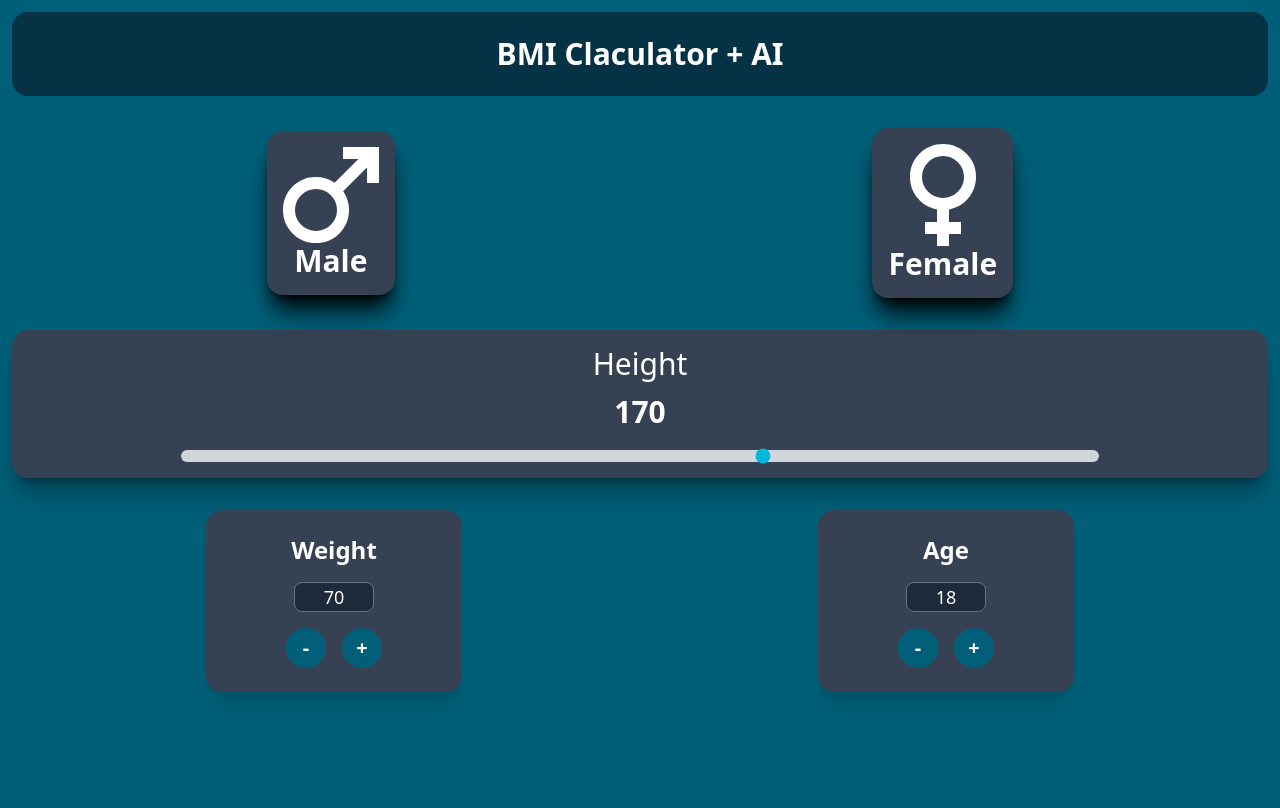
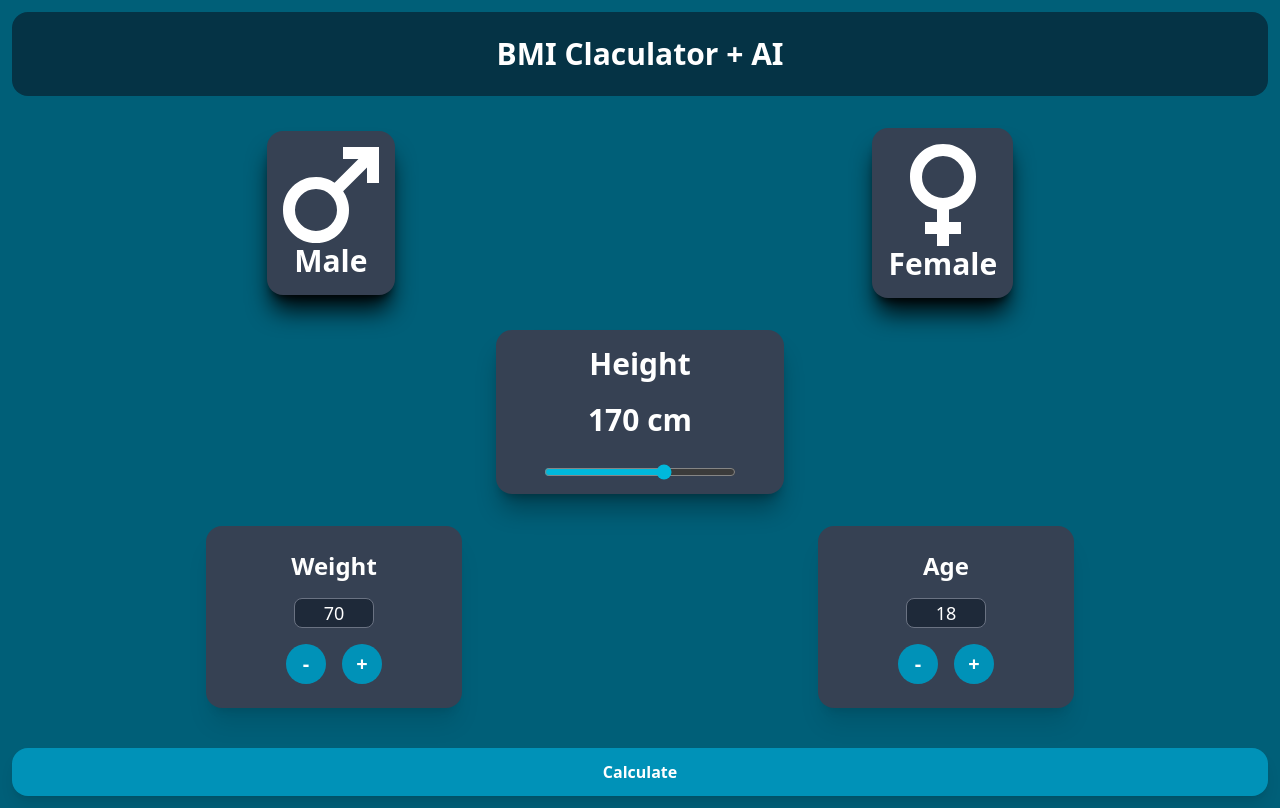
Before and after one commit to sasanshirdel/bmi-ai-calculator, an Angular app: page / in a window 1280 px wide. Built offline with nearby package versions, Linux system fonts and the light colour scheme.

Commit message:
create result component and show results

```diff
--- a/src/app/app.routes.ts
+++ b/src/app/app.routes.ts
@@ -1,9 +1,14 @@
 import { Routes } from '@angular/router';
 import { BmiContainerComponent } from './bmi-container/bmi-container.component';
+import { BmiResultComponent } from './components/bmi-result/bmi-result.component';
 
 export const routes: Routes = [
     {
         path: '',
         component: BmiContainerComponent
+    },
+    {
+        path: "result",
+        component: BmiResultComponent
     }
 ];
--- a/src/app/bmi-container/bmi-container.component.html
+++ b/src/app/bmi-container/bmi-container.component.html
@@ -3,15 +3,22 @@
         <h1 class="font-bold text-3xl">BMI Claculator + AI</h1>
     </header>
 
-    <main>
+    <main class="">
         <section class="gender-selector">
-            <app-gender-selector />
+            <app-gender-selector (genderValue)="gender.set($event)" />
+        </section>
+        <section class="mt-4 flex justify-center items-center">
+            <app-height-selector (heightValue)="height.set($event)" />
         </section>
         <section class="mt-4">
-            <app-height-selector />
+            <app-age-weight-selector (valuesChanged)="ageAndWeight.set($event)" />
         </section>
-        <section class="mt-4">
-            <app-age-weight-selector />
+
+        <section class="flex justify-center mt-6">
+            <button (click)="calculate()"
+                class="w-full bg-cyan-600 text-white font-bold px-6 py-3 rounded-2xl shadow-lg hover:bg-cyan-500 active:scale-95 transition-transform">
+                Calculate
+            </button>
         </section>
     </main>
 </div>
--- a/src/app/bmi-container/bmi-container.component.ts
+++ b/src/app/bmi-container/bmi-container.component.ts
@@ -1,7 +1,8 @@
-import { Component } from '@angular/core';
+import { Component, inject, signal } from '@angular/core';
 import { GenderSelectorComponent } from "../components/gender-selector/gender-selector.component";
 import { HeightSelectorComponent } from "../components/height-selector/height-selector.component";
 import { AgeWeightSelectorComponent } from "../components/age-weight-selector/age-weight-selector.component";
+import { Router } from '@angular/router';
 
 @Component({
   selector: 'app-bmi-container',
@@ -11,4 +12,30 @@ import { AgeWeightSelectorComponent } from "../components/age-weight-selector/ag
 })
 export class BmiContainerComponent {
 
+  private router = inject(Router)
+
+  gender = signal<string | null>(null);
+  height = signal<number | null>(170);
+  ageAndWeight = signal<{ age: number; weight: number } | null>(null)
+
+  calculate() {
+    console.log('Gender:', this.gender());
+    console.log('Height:', this.height());
+    console.log('Age & Weight:', this.ageAndWeight());
+
+    if (this.height() && this.ageAndWeight() && this.ageAndWeight()?.weight != null) {
+      const bmi = this.ageAndWeight()!.weight / ((this.height()! / 100) ** 2);
+      console.log('BMI:', bmi.toFixed(2));
+
+      this.router.navigate(['/result'], {
+        state: {
+          gender: this.gender(),
+          height: this.height(),
+          age: this.ageAndWeight()!.age,
+          weight: this.ageAndWeight()!.weight,
+          bmi: bmi
+        }
+      })
+    }
+  }
 }
--- a/src/app/components/age-weight-selector/age-weight-selector.component.html
+++ b/src/app/components/age-weight-selector/age-weight-selector.component.html
@@ -5,13 +5,13 @@
         <h4 class="text-white text-2xl font-semibold">Weight</h4>
         <input type="number" [value]="weight()" (input)="onWeightInput($any($event.target).value)"
             class="w-20 text-center text-lg rounded-lg border border-gray-500 bg-gray-800 text-white focus:outline-none focus:ring-2 focus:ring-cyan-500"
-            min="0" max="200">
+            min="0">
         <div class="flex gap-4">
             <button type="button"
-                class="w-10 h-10 flex items-center justify-center rounded-full bg-cyan-800 text-white text-xl font-bold hover:bg-cyan-700 active:scale-95 transition"
+                class="w-10 h-10 flex items-center justify-center rounded-full bg-cyan-600 text-white text-xl font-bold hover:bg-cyan-700 active:scale-95 transition"
                 (click)="decreaseWeight()">-</button>
             <button type="button"
-                class="w-10 h-10 flex items-center justify-center rounded-full bg-cyan-800 text-white text-xl font-bold hover:bg-cyan-700 active:scale-95 transition"
+                class="w-10 h-10 flex items-center justify-center rounded-full bg-cyan-600 text-white text-xl font-bold hover:bg-cyan-700 active:scale-95 transition"
                 (click)="increaseWeight()">+</button>
         </div>
     </div>
@@ -24,10 +24,10 @@
             min="0" max="110">
         <div class="flex gap-4">
             <button type="button"
-                class="w-10 h-10 flex items-center justify-center rounded-full bg-cyan-800 text-white text-xl font-bold hover:bg-cyan-700 active:scale-95 transition"
+                class="w-10 h-10 flex items-center justify-center rounded-full bg-cyan-600 text-white text-xl font-bold hover:bg-cyan-700 active:scale-95 transition"
                 (click)="decreaseAge()">-</button>
             <button type="button"
-                class="w-10 h-10 flex items-center justify-center rounded-full bg-cyan-800 text-white text-xl font-bold hover:bg-cyan-700 active:scale-95 transition"
+                class="w-10 h-10 flex items-center justify-center rounded-full bg-cyan-600 text-white text-xl font-bold hover:bg-cyan-700 active:scale-95 transition"
                 (click)="increaseAge()">+</button>
         </div>
     </div>
--- a/src/app/components/age-weight-selector/age-weight-selector.component.ts
+++ b/src/app/components/age-weight-selector/age-weight-selector.component.ts
@@ -1,4 +1,4 @@
-import { Component, signal } from '@angular/core';
+import { Component, OnInit, output, signal } from '@angular/core';
 
 @Component({
   selector: 'app-age-weight-selector',
@@ -6,37 +6,56 @@ import { Component, signal } from '@angular/core';
   templateUrl: './age-weight-selector.component.html',
   styleUrl: './age-weight-selector.component.css'
 })
-export class AgeWeightSelectorComponent {
+export class AgeWeightSelectorComponent implements OnInit {
 
+  ngOnInit() {
+    this.emitValues();
+  }
 
   age = signal(18);
   weight = signal(70);
 
+  valuesChanged = output<{ age: number; weight: number }>();
+
   increaseAge() {
-    this.age.update(val => val + 1);
+    if (this.age() < 110) {
+      this.age.update(val => val + 1);
+      this.emitValues()
+    }
   }
 
   decreaseAge() {
     if (this.age() > 0) {
       this.age.update(val => val - 1);
+      this.emitValues()
     }
   }
 
   increaseWeight() {
-    this.weight.update(val => val + 1);
+    if (this.weight() < 180) {
+      this.weight.update(val => val + 1);
+      this.emitValues()
+    }
   }
 
   decreaseWeight() {
     if (this.weight() > 0) {
       this.weight.update(val => val - 1);
+      this.emitValues()
     }
   }
 
   onAgeInput(value: string) {
     this.age.set(Number(value));
+    this.emitValues()
   }
 
   onWeightInput(value: string) {
     this.weight.set(Number(value));
+    this.emitValues()
+  }
+
+  private emitValues() {
+    this.valuesChanged.emit({ age: this.age(), weight: this.weight() });
   }
 }
--- /dev/null
+++ b/src/app/components/bmi-result/bmi-result.component.html
@@ -0,0 +1,13 @@
+<div class="container m-auto p-3">
+    <header class="bg-cyan-950 text-white text-center py-6 px-4 rounded-2xl">
+        <h1 class="font-bold text-3xl">Your BMI Result</h1>
+    </header>
+
+    <main class="mt-6 text-center text-white">
+        <p class="text-xl font-semibold">Gender: {{ gender }}</p>
+        <p class="text-xl font-semibold">Age: {{ age }}</p>
+        <p class="text-xl font-semibold">Height: {{ height }} cm</p>
+        <p class="text-xl font-semibold">Weight: {{ weight }} kg</p>
+        <p class="mt-4 text-3xl font-bold text-cyan-600">BMI: {{ bmi | number:'1.1-2' }}</p>
+    </main>
+</div>
--- /dev/null
+++ b/src/app/components/bmi-result/bmi-result.component.ts
@@ -0,0 +1,32 @@
+import { DecimalPipe } from '@angular/common';
+import { Component } from '@angular/core';
+import { Router } from '@angular/router';
+
+@Component({
+  selector: 'app-bmi-result',
+  imports: [DecimalPipe],
+  templateUrl: './bmi-result.component.html',
+  styleUrl: './bmi-result.component.css'
+})
+export class BmiResultComponent {
+  gender!: string;
+  height!: number;
+  age!: number;
+  weight!: number;
+  bmi!: number;
+
+  constructor(private router: Router) {
+    const state = this.router.getCurrentNavigation()?.extras.state as any;
+
+    if (state) {
+      this.gender = state.gender;
+      this.height = state.height;
+      this.age = state.age;
+      this.weight = state.weight;
+      this.bmi = state.bmi;
+    } else {
+      // اگه مستقیم وارد صفحه شد، برگرد به فرم
+      this.router.navigate(['/']);
+    }
+  }
+}
--- a/src/app/components/gender-selector/gender-selector.component.ts
+++ b/src/app/components/gender-selector/gender-selector.component.ts
@@ -1,5 +1,5 @@
 import { NgClass } from '@angular/common';
-import { Component, signal } from '@angular/core';
+import { Component, output, signal } from '@angular/core';
 
 @Component({
   selector: 'app-gender-selector',
@@ -12,8 +12,14 @@ export class GenderSelectorComponent {
   // User Gender
   gender = signal<string | null>(null)
 
+  genderValue = output<string | null>()
+
   onSelectGender(gender: string) {
     this.gender.set(gender);
+    this.emitValues()
+  }
 
+  private emitValues() {
+    this.genderValue.emit(this.gender());
   }
 }
--- a/src/app/components/height-selector/height-selector.component.html
+++ b/src/app/components/height-selector/height-selector.component.html
@@ -1,6 +1,8 @@
-<div class="bg-gray-700 flex flex-col justify-center items-center shadow-xl/30 p-4 rounded-2xl">
-    <h4 class="text-white text-3xl">Height</h4>
-    <p class="font-bold text-white text-3xl my-3">{{heightValue()}}</p>
-    <input type="range" [value]="heightValue()" (input)="heightValue.set($any($event.target).value)" min="100" max="210"
-        class="w-3/4 h-3 mt-2 bg-gray-300 rounded-lg appearance-none cursor-pointer accent-cyan-500" />
+<div class="bg-gray-700 flex flex-col justify-center items-center shadow-xl/30 p-4 rounded-2xl w-72 gap-3">
+    <h4 class="text-white text-3xl font-semibold">Height</h4>
+    <p class="font-bold text-white text-3xl my-2">{{ height() }} cm</p>
+
+    <input type="range" [value]="height()" (input)="setHeight($any($event.target).valueAsNumber)" min="100" max="210"
+        class="w-3/4 h-3 mt-2 bg-gray-300 rounded-lg cursor-pointer accent-cyan-500
+           [&::-webkit-slider-thumb]:appearance-none [&::-webkit-slider-thumb]:w-5 [&::-webkit-slider-thumb]:h-5 [&::-webkit-slider-thumb]:rounded-full [&::-webkit-slider-thumb]:bg-cyan-500" />
 </div>
--- a/src/app/components/height-selector/height-selector.component.ts
+++ b/src/app/components/height-selector/height-selector.component.ts
@@ -1,4 +1,4 @@
-import { Component, signal } from '@angular/core';
+import { Component, effect, output, signal } from '@angular/core';
 
 @Component({
   selector: 'app-height-selector',
@@ -7,5 +7,17 @@ import { Component, signal } from '@angular/core';
   styleUrl: './height-selector.component.css'
 })
 export class HeightSelectorComponent {
-  heightValue = signal(170)
+
+  height = signal(170);
+
+  heightValue = output<number>();
+
+  setHeight(value: number) {
+    this.height.set(value);
+    this.emitHeight();
+  }
+
+  private emitHeight() {
+    this.heightValue.emit(this.height());
+  }
 }
```
Also changed, not shown: src/app/components/bmi-result/bmi-result.component.css (added).
